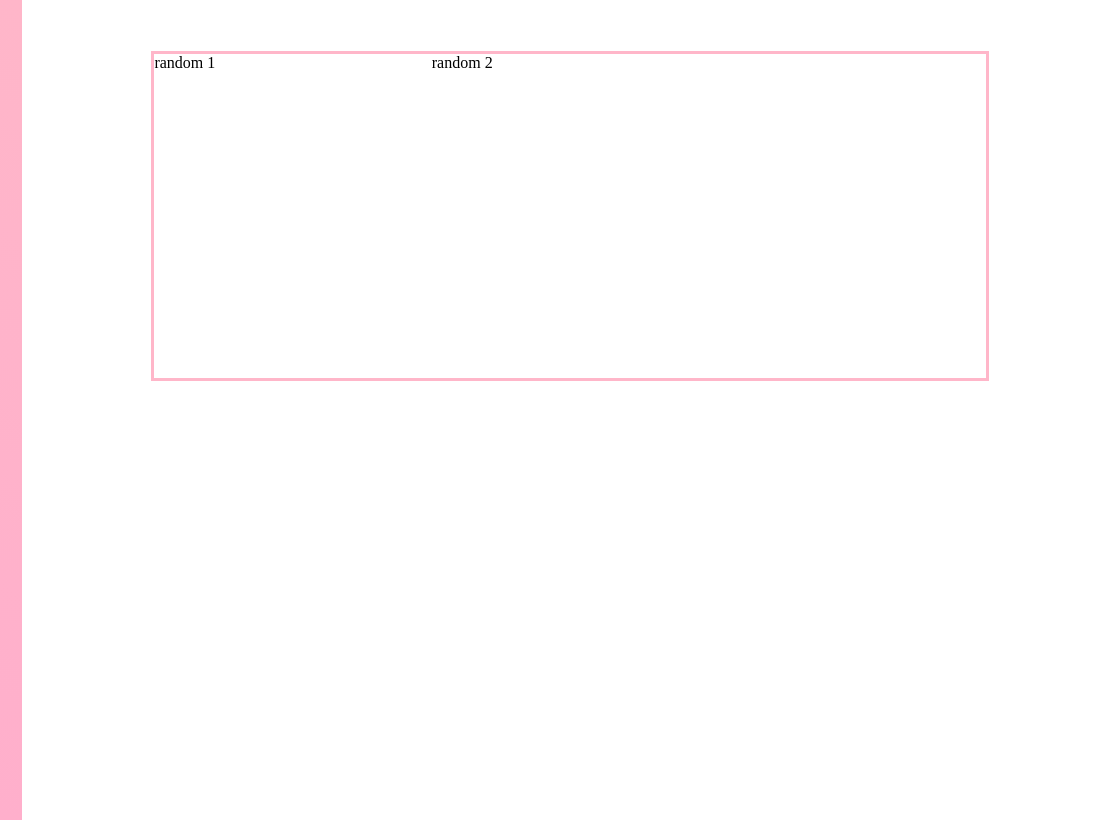
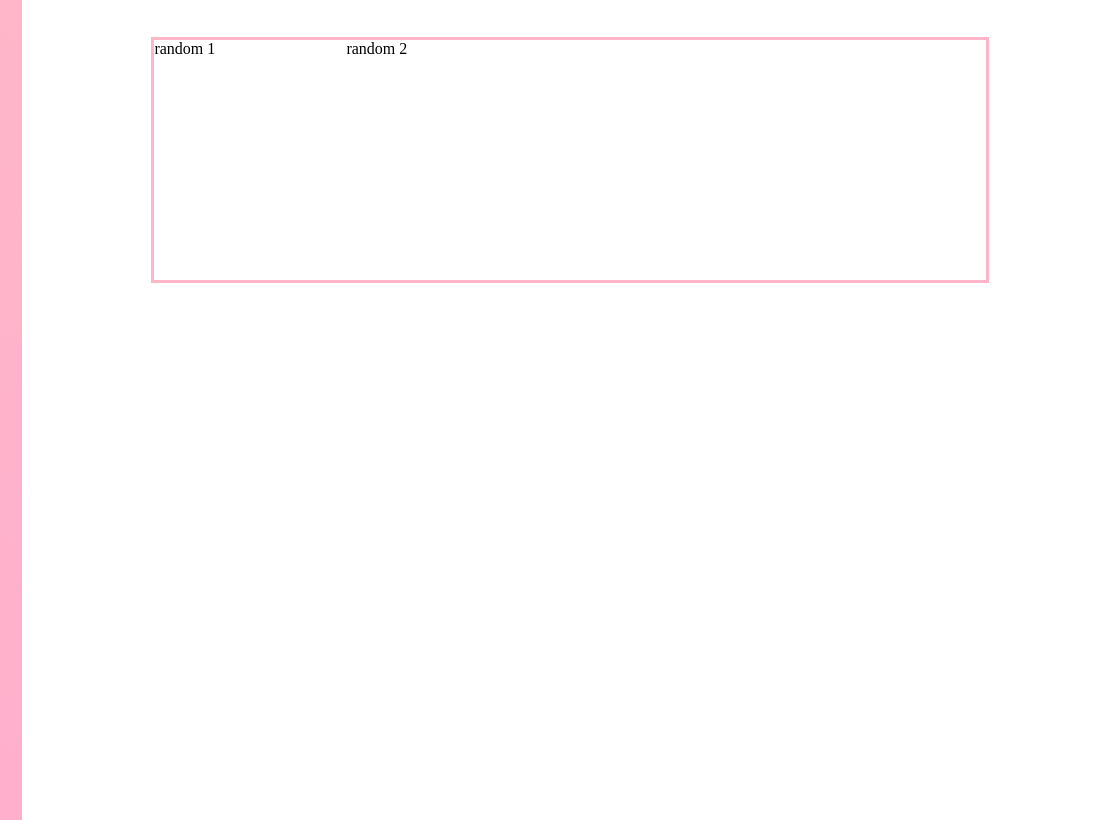
Before and after one commit to JakJak90/mousaka, a plain HTML site: page index.html in a window 1280 px wide. Shown: the full height of the page, 161-1280 px from the left. Drawn offline with Linux system fonts and the light colour scheme.

Commit message:
adjusted jumbotron dimensions

```diff
--- a/mousaka.css
+++ b/mousaka.css
@@ -30,13 +30,13 @@ nav {
 
 main {
     display: grid;
-    grid-template-rows: 432px 1fr;
+    grid-template-rows: 40vh 1fr;
     align-items: center;
     justify-items: center;
   }
 .jumbo {
     display: grid;
-    grid-template-columns: 2fr 4fr;
+    grid-template-columns: 15vw 50vw;
     border: solid #FFB6C9 3px;
     width: 65vw;
     height: 75%;
```
